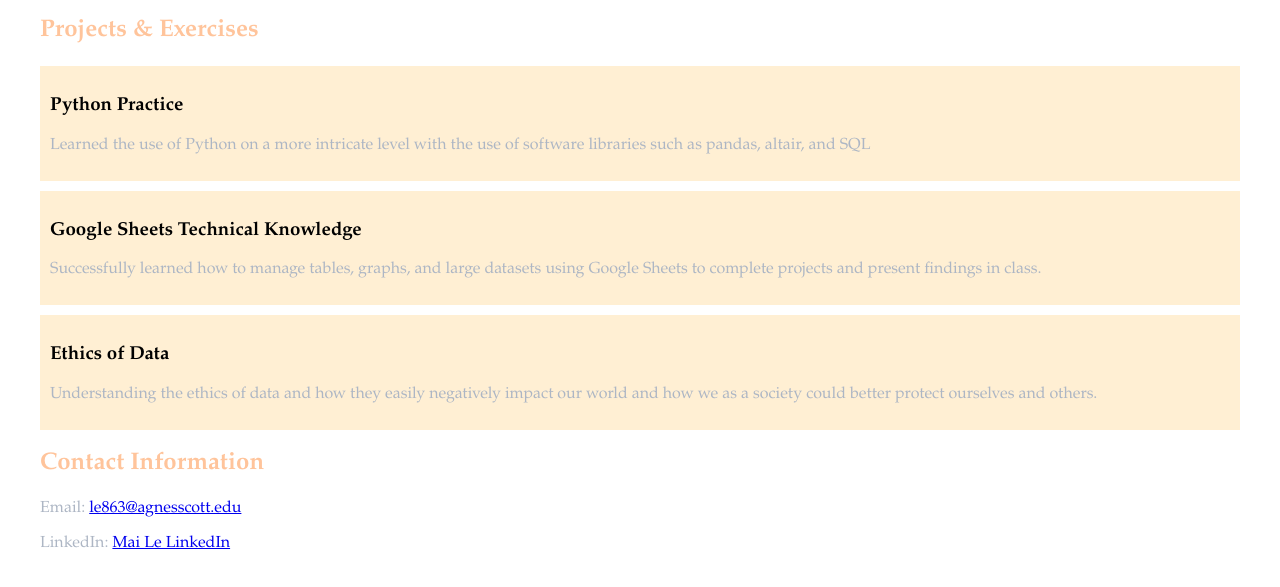
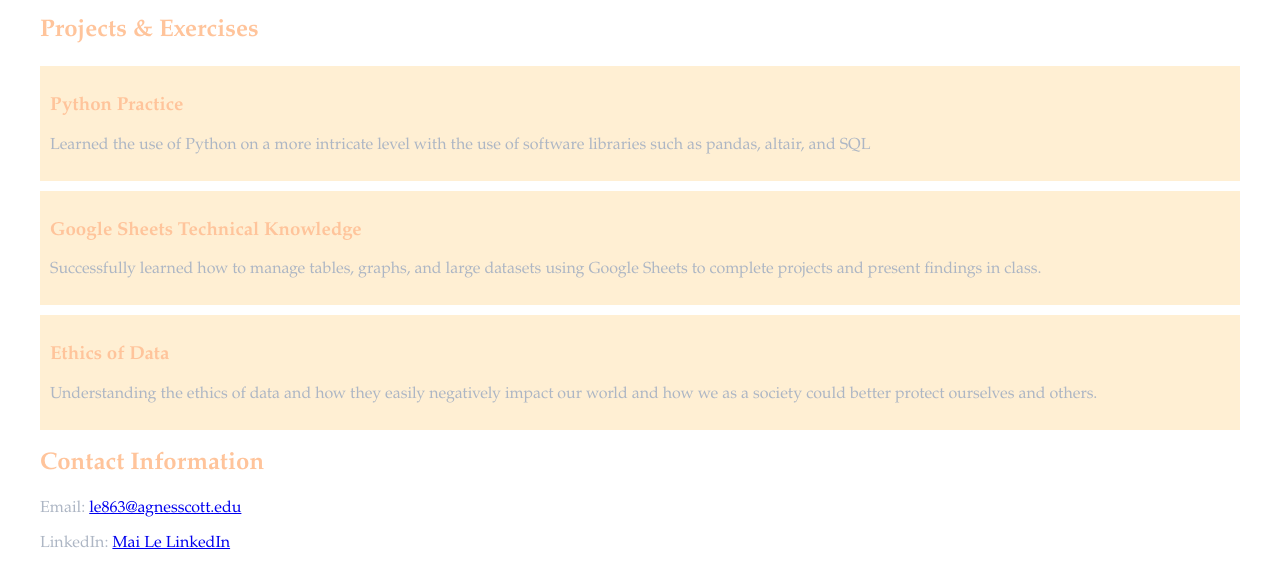
Before and after one commit to maijewelle/maijewelle.github.io, a plain HTML site: page index.html in a window 1280 px wide. Shown: the part 121-708 px from the top of the page. Drawn offline with Linux system fonts and the light colour scheme.

Commit message:
Update index.html

```diff
--- a/index.html
+++ b/index.html
@@ -7,7 +7,7 @@
     <style>
         body { font-family: Garamond, Futura; margin: 40px; }
         header, section { margin-bottom: 20px; }
-        h1, h2 { color: #FFC49B; }
+        h1, h2, h3 { color: #FFC49B; }
         p { color: #ADB6C4; }
         .project { background-color: #FFEFD3; padding: 10px; margin-top: 10px; }
     </style>
```
